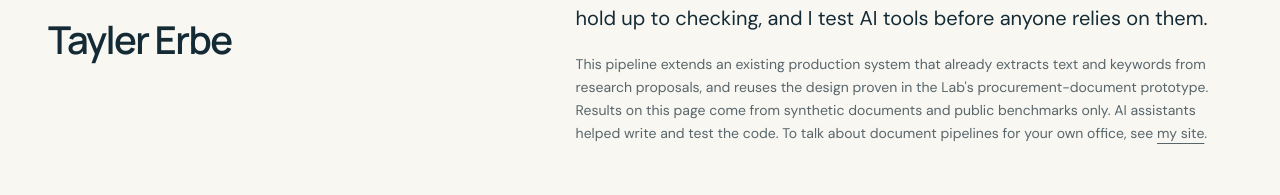
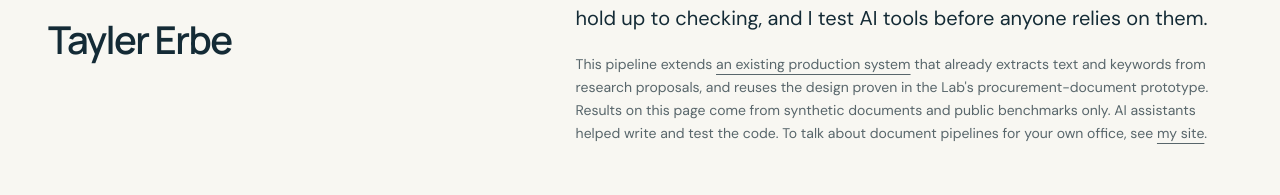
Before and after one commit to tayler-erbe/research-proposal-processing, a plain HTML site: page docs/pipeline/index.html in a window 1280 px wide. Shown: the part 9857-10052 px from the top of the page. Drawn offline with Linux system fonts and the light colour scheme.

Commit message:
Pipeline brief: link the existing production system to its case study

```diff
--- a/docs/pipeline/index.html
+++ b/docs/pipeline/index.html
@@ -311,7 +311,7 @@
 <div><p class="eyebrow">ABOUT THIS WORK</p><h2 style="font-size:clamp(30px,3vw,42px)">Tayler Erbe</h2></div>
 <div>
 <p class="large-copy" style="font-size:20px">I am a data scientist working in applied AI. I build data products that hold up to checking, and I test AI tools before anyone relies on them.</p>
-<p>This pipeline extends an existing production system that already extracts text and keywords from research proposals, and reuses the design proven in the Lab's procurement-document prototype. Results on this page come from synthetic documents and public benchmarks only. AI assistants helped write and test the code. To talk about document pipelines for your own office, see <a href="https://taylererbe.com/">my site</a>.</p>
+<p>This pipeline extends <a href="https://taylererbe.com/research-proposal-processing.html">an existing production system</a> that already extracts text and keywords from research proposals, and reuses the design proven in the Lab's procurement-document prototype. Results on this page come from synthetic documents and public benchmarks only. AI assistants helped write and test the code. To talk about document pipelines for your own office, see <a href="https://taylererbe.com/">my site</a>.</p>
 </div>
 </div>
 </section>
```
